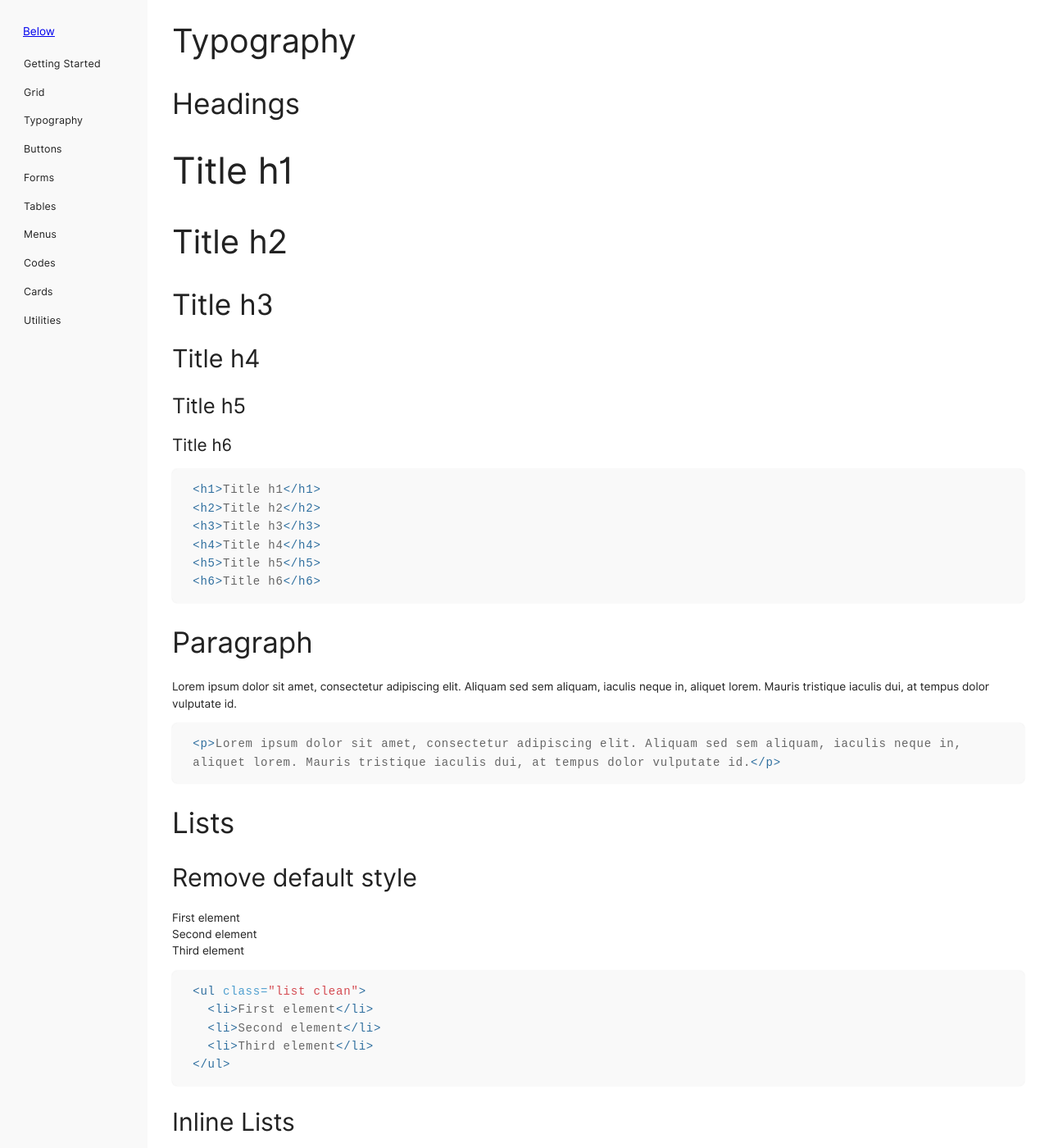
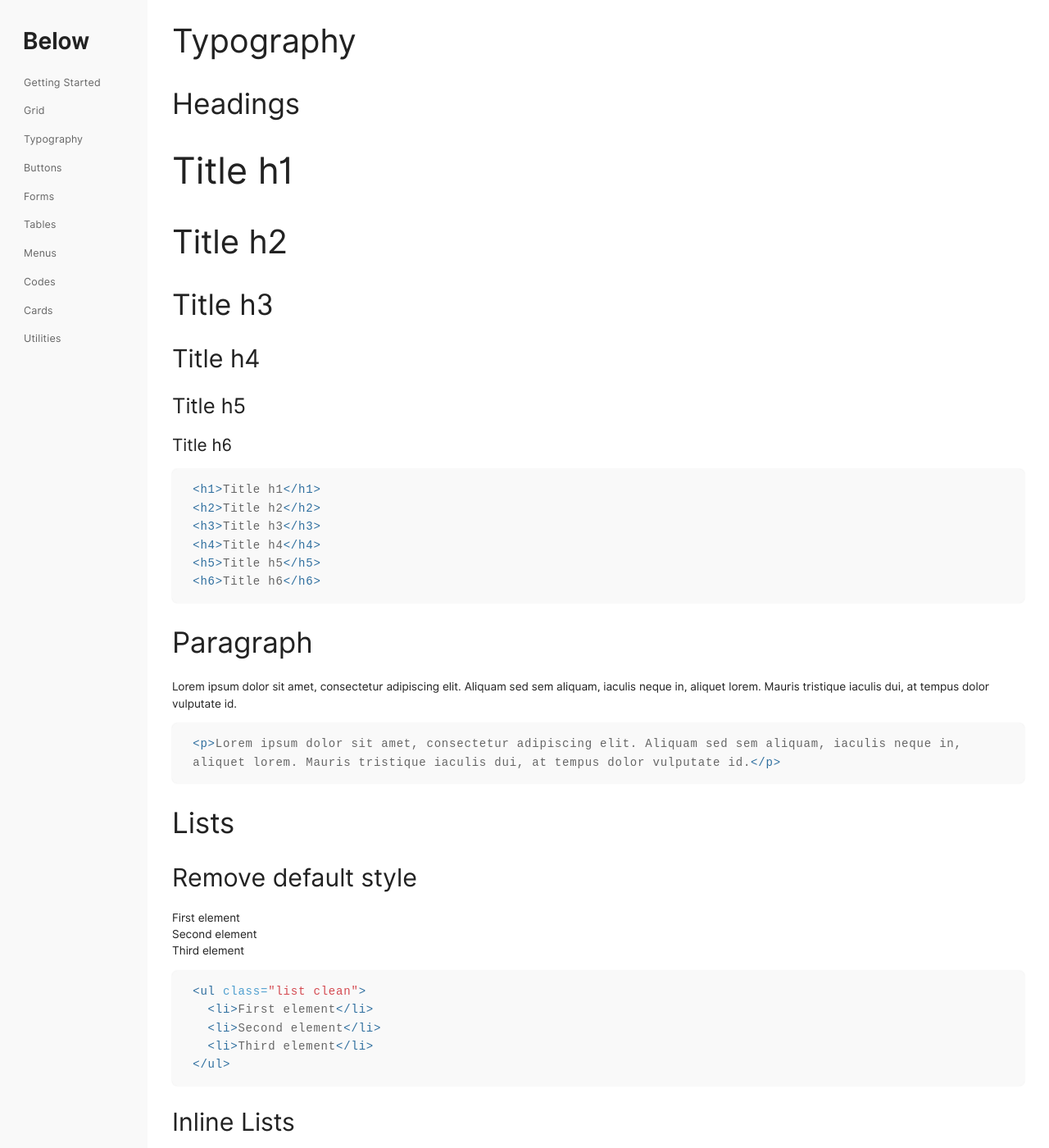
Before and after one commit to innusource/below, a Jekyll site: the page built from 03-typography.html, in a window 1280 px wide and 1400 px high. Shown: the whole window at 82% size. Built offline with Jekyll 4.4.1, drawn with Linux system fonts in a browser that asks for light colours.

Commit message:
sidebar improvement

```diff
--- a/_sass/below/typography.scss
+++ b/_sass/below/typography.scss
@@ -1,5 +1,5 @@
 h1, h2, h3, h4, h5, h6{
-  font-weight: $light;
+  font-weight: normal;
   margin: 0.5em 0;
 }
 
--- a/_sass/docs/sidebar.scss
+++ b/_sass/docs/sidebar.scss
@@ -1,3 +1,9 @@
+.pure-menu-heading a{
+  font-size: 1.8rem;
+  text-decoration: none;
+  font-weight: 600;
+  color: #222;
+}
 .sidebar{
   width: 180px;
   height: 100%;
@@ -13,6 +19,10 @@
 .sidebar .menu-list li a{
   display: block;
   padding: 8px 1px;
-  color: #222;
+  color: #666;
   text-decoration: none;
 }
+.sidebar .menu-list li a:hover,
+.sidebar .menu-list li a.active{
+  color: #222;
+}
```
